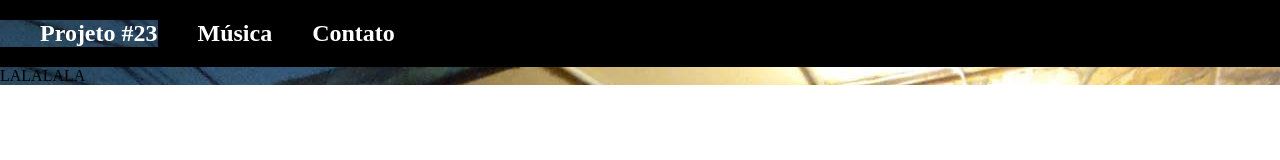
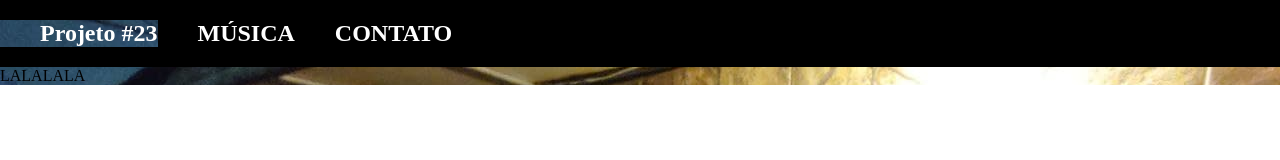
Before and after one commit to kyuuaoi/bandpage1, a plain HTML site: page index.html in a window 1280 px wide. Drawn offline with Linux system fonts and the light colour scheme; files whose address does not match are found by name.

Commit message:
Adds something

```diff
--- a/css/style.css
+++ b/css/style.css
@@ -6,14 +6,14 @@ body {
     margin: auto 0;
 }
 
-header {
-    width: 100%;
-}
-
 navbar {
     text-decoration: none;
     background-color: black;
     display: flex;
+}
+
+h2 {
+    text-transform: capitalize;
 }
 
 navbar > h2 {
@@ -23,4 +23,7 @@ navbar > h2 {
 
 .home {
     background-image: url('img/hbg.jpg');
+    background-repeat: no-repeat;
+    background-attachment: fixed;
+    background-size: cover;
 }
--- a/index.html
+++ b/index.html
@@ -14,8 +14,8 @@
     <header>
         <navbar>
             <h2 class="home">Projeto #23</h2>
-            <h2 class="music">Música</h2>
-            <h2 class="contato">Contato</h2>
+            <h2 class="music">MÚSICA</h2>
+            <h2 class="contato">CONTATO</h2>
         </navbar>
     </header>
 
```
